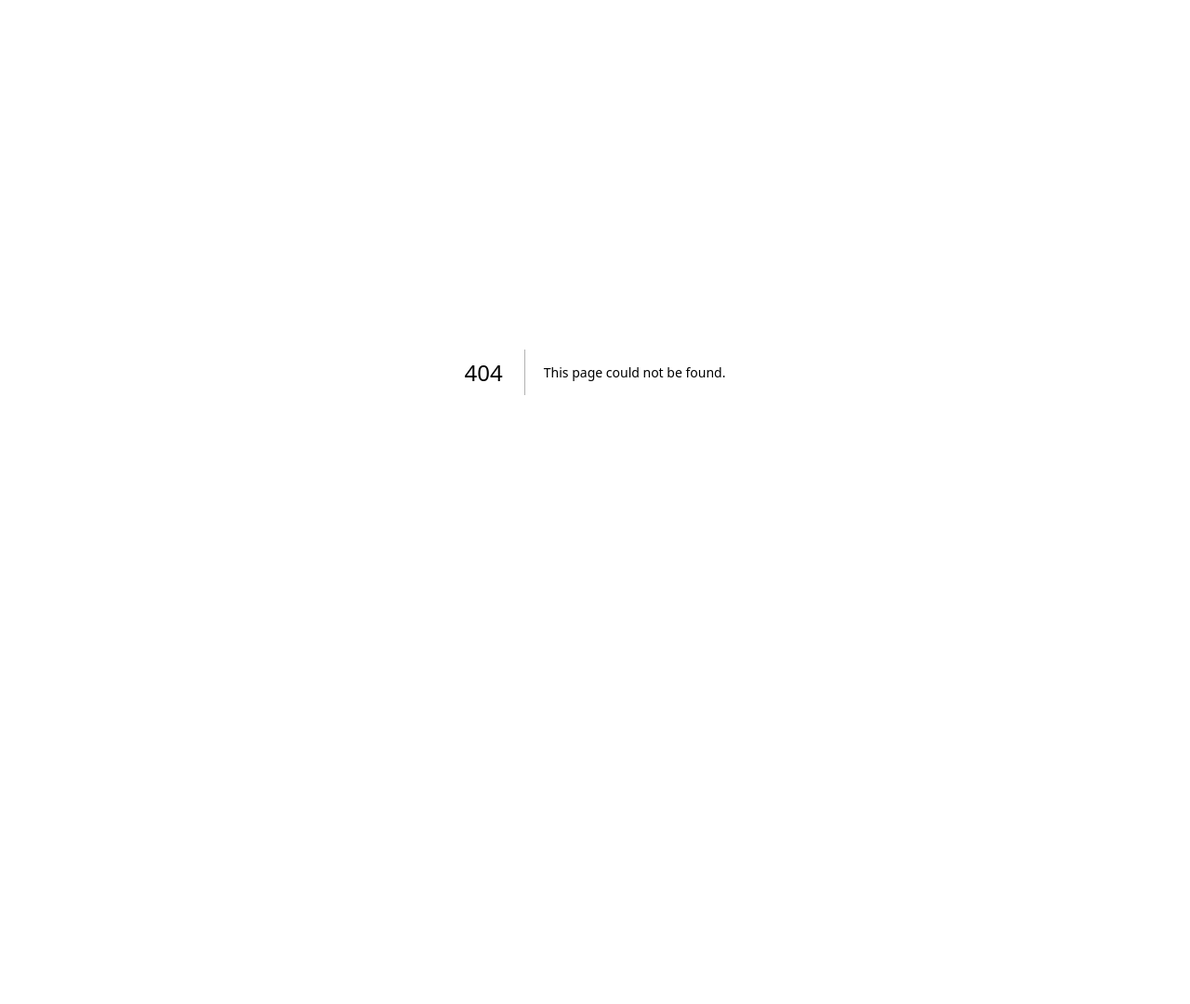
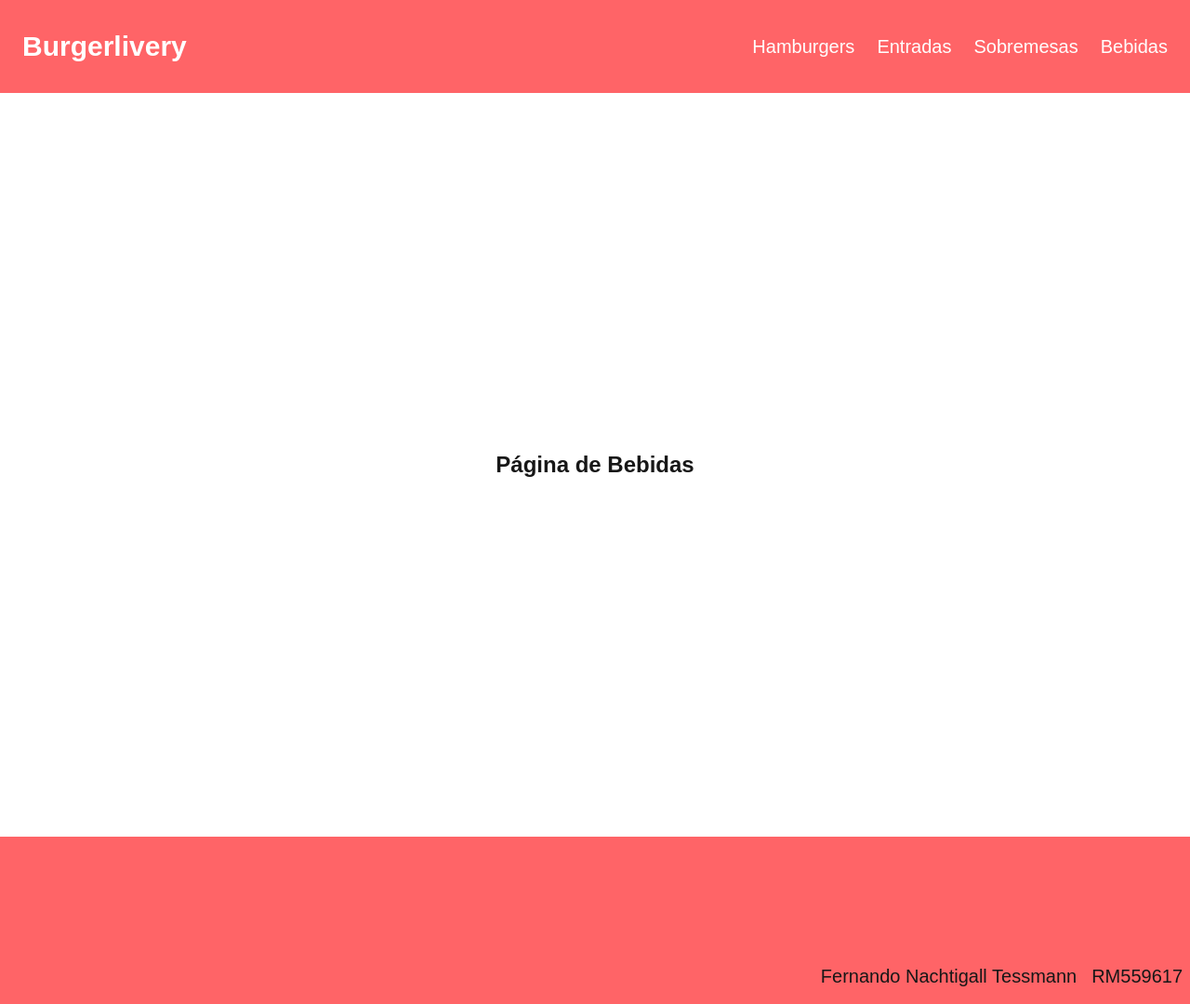
Before and after one commit to ubirajarapelli/1tdspsr-burguerlivery, a Next.js app: page /pages/bebidas in a window 1280 px wide. Before the commit this address had no page. Shown: the whole page at 93% size. Before the commit the page ends 800 px from the top, so only its background shows below. Built offline with nearby package versions, Linux system fonts and the light colour scheme.

Commit message:
feat: new components and pages

```diff
--- /dev/null
+++ b/app/components/footer/footer.tsx
@@ -0,0 +1,14 @@
+const Footer = () => {
+    return (
+        <footer className="w-full h-[180px] flex items-end justify-end text-xl bg-red-400">
+            <div className='m-2 py-2'>
+                <p>Fernando Nachtigall Tessmann</p>
+            </div>
+            <div className='m-2 py-2'>
+                <p>RM559617</p>
+            </div>
+        </footer>
+    )
+}
+
+export default Footer;
--- /dev/null
+++ b/app/components/header/header.tsx
@@ -0,0 +1,49 @@
+import Link from "next/link";
+
+const routes = [
+    {
+        path: "/pages/hamburgers",
+        name: "Hamburgers",
+    },
+    {
+        path: "/pages/entradas",
+        name: "Entradas",
+    },
+    {
+        path: "/pages/sobremesas",
+        name: "Sobremesas",
+    },
+    {
+        path: "/pages/bebidas",
+        name: "Bebidas",
+    }
+];
+
+const Header = () => {
+    return (
+        <header className="w-full h-[100px] flex items-center justify-between px-6 py-2 bg-red-400">
+            <div>
+                <Link href='/'>
+                    <h2 className="text-3xl font-bold text-white">Burgerlivery</h2>
+                </Link>
+            </div>
+
+            <nav>
+                <ul className="flex space-x-6 text-xl">
+                    {routes.map((route, index) => (
+                        <li key={index}>
+                            <Link
+                                href={route.path}
+                                className="text-white hover:text-yellow-300 font-medium transition-colors"
+                            >
+                                {route.name}
+                            </Link>
+                        </li>
+                    ))}
+                </ul>
+            </nav>
+        </header>
+    );
+};
+
+export default Header;
--- a/app/layout.tsx
+++ b/app/layout.tsx
@@ -1,6 +1,8 @@
 import type { Metadata } from "next"
 import { Geist, Geist_Mono } from "next/font/google"
 import "./styles/globals.css"
+import Header from "./components/header/header"
+import Footer from "./components/footer/footer"
 
 const geistSans = Geist({
   variable: "--font-geist-sans",
@@ -27,7 +29,9 @@ export default function RootLayout({
       <body
         className={`${geistSans.variable} ${geistMono.variable} antialiased`}
       >
+        <Header />
         {children}
+        <Footer />
       </body>
     </html>
   )
--- a/app/page.tsx
+++ b/app/page.tsx
@@ -1,6 +1,6 @@
 export default function Home() {
   return (
-    <div className="container mx-auto">
+    <div className="container mx-auto w-full h-screen">
       <h1 className="text-4xl font-bold text-center">Burgerlivery</h1>
       <p className="text-center">Faça seu pedido online</p>
     </div>
--- /dev/null
+++ b/app/pages/bebidas/page.tsx
@@ -0,0 +1,7 @@
+export default function BebidasPage() {
+    return (
+        <div className="w-full h-screen flex justify-center items-center">
+            <h3 className="font-bold text-2xl">Página de Bebidas</h3>
+        </div>
+    )
+}
--- /dev/null
+++ b/app/pages/entradas/page.tsx
@@ -0,0 +1,7 @@
+export default function EntradasPage () {
+    return (
+        <div className="w-full h-screen flex justify-center items-center">
+            <h3 className="font-bold text-2xl">Página de Entradas</h3>
+        </div>
+    )
+}
--- /dev/null
+++ b/app/pages/hamburgers/page.tsx
@@ -0,0 +1,7 @@
+export default function HamburgersPage () {
+    return (
+        <div className="w-full h-screen flex justify-center items-center">
+            <h3 className="font-bold text-2xl">Página de Hamburgers</h3>
+        </div>
+    )
+}
--- /dev/null
+++ b/app/pages/sobremesas/page.tsx
@@ -0,0 +1,7 @@
+export default function SobremesasPage () {
+    return (
+        <div className="w-full h-screen flex justify-center items-center">
+            <h3 className="font-bold text-2xl">Página de Sobremesas</h3>
+        </div>
+    )
+}
```
